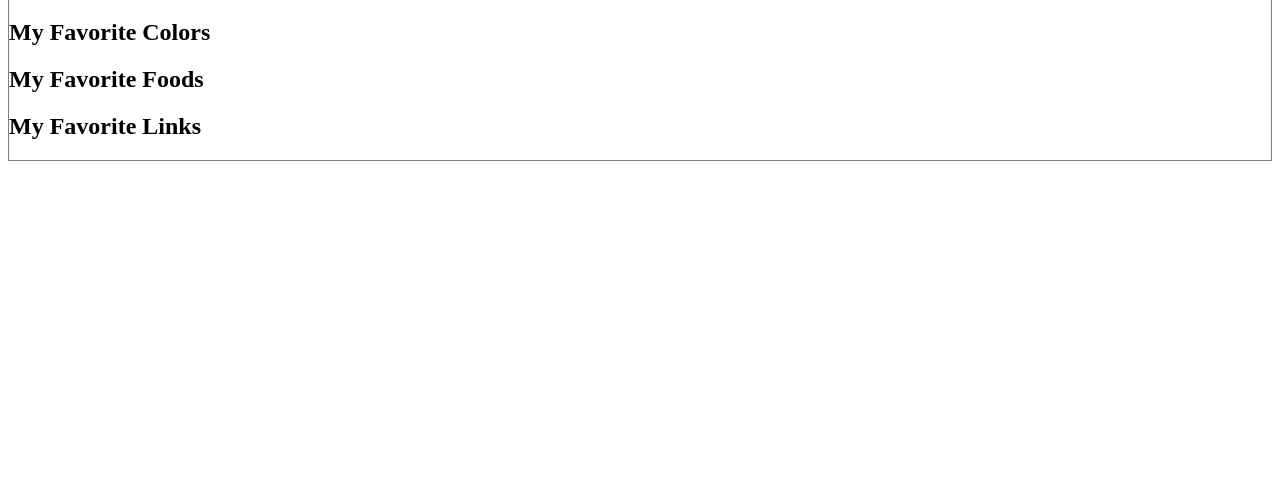
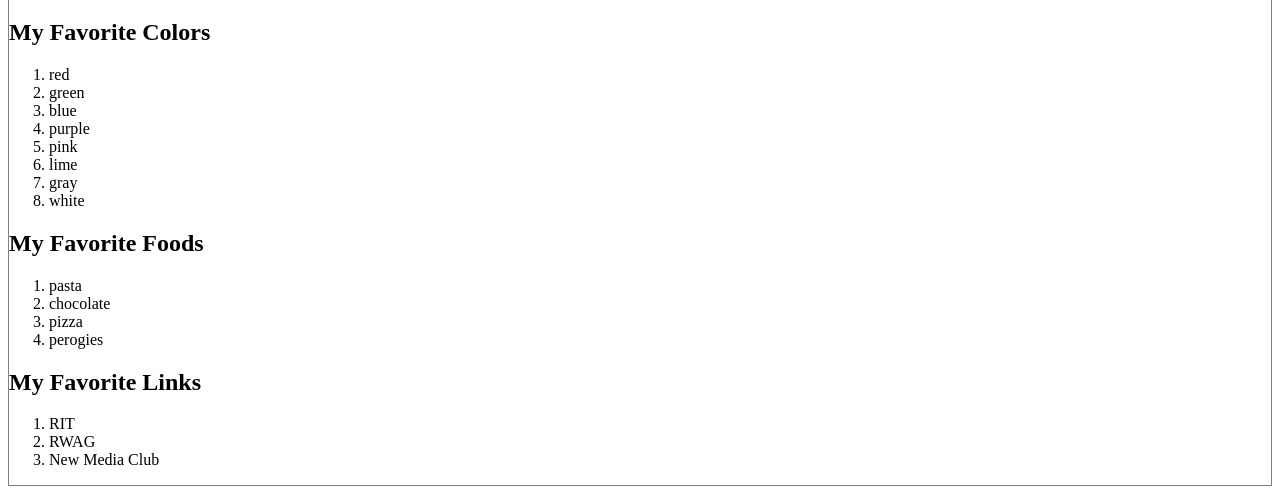
Before and after one commit to Elumenix/IGME-235, a plain HTML site: page Web Apps/web-apps-lab-3.html in a window 1280 px wide. Shown: the part 70-574 px from the top of the page. Drawn offline with Linux system fonts and the light colour scheme.

Commit message:
mostly done lab 3

```diff
--- a/Web Apps/web-apps-lab-3.html
+++ b/Web Apps/web-apps-lab-3.html
@@ -40,21 +40,26 @@ let links = {
 		"New Media Club" : "http://newmediaclub.cias.rit.edu"
 	}
 
-
-    let colorArray = document.createElement("ol");
-    const foodArray = [];
-
     for (let i = 0; i < colors.length; i++) {
         let listItem = document.createElement("li");
         listItem.innerHTML = colors[i];
-        colorArray.appendChild(listItem);
+        document.querySelector("ol").append(listItem);
     }
-    let colorsList = document.querySelector("colorsList");
-    colorsList.after(colorArray);
 
 
-    for (const element of foods) {
-        foodArray.push(element);
+
+    for (let element of foods) {
+        let listItem = document.createElement("li");
+        listItem.innerHTML = element;
+        document.querySelector("ol:nth-of-type(2)").append(listItem);
+    }
+
+    for (let i in links) {
+        let listItem = document.createElement("li");
+        let linkText = document.createTextNode(i);
+        listItem.appendChild(linkText);
+        //listItem.innerHTML = "<a href = links[i]>i</a>";
+        document.querySelector("ol:nth-of-type(3)").append(listItem);
     }
 
 
```
